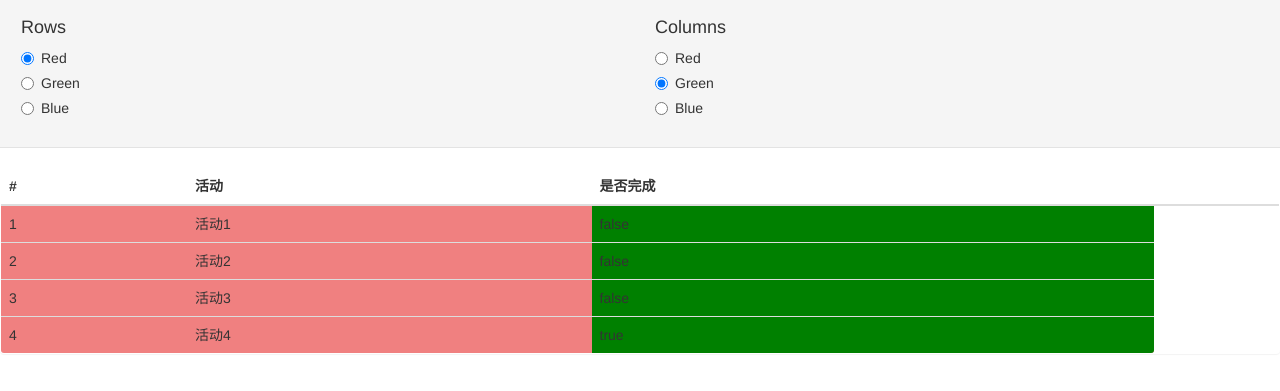
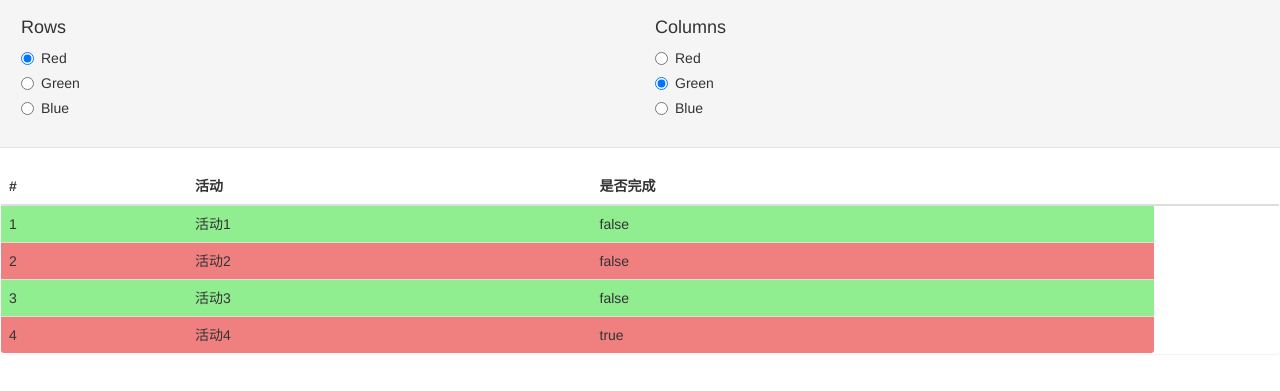
Before and after one commit to supertiny99/angularDemo, a website: page src/directives.html in a window 1280 px wide. Shown: the part 69-460 px from the top of the page. Drawn offline with nearby package versions, Linux system fonts and the light colour scheme.

Commit message:
ng-class-even,ng-class-odd;

```diff
--- a/src/directives.html
+++ b/src/directives.html
@@ -36,10 +36,10 @@
         </tr>
       </thead>
       <tbody>
-        <tr ng-repeat="item in todos" ng-class="settings.Rows">
+        <tr ng-repeat="item in todos" ng-class-even="settings.Rows" ng-class-odd="settings.Columns">
           <td>{{$index +1}}</td>
           <td>{{item.action}}</td>
-          <td ng-style="{'background-color': settings.Columns}">
+          <td>
             {{item.complete}}
           </td>
         </tr>
```
